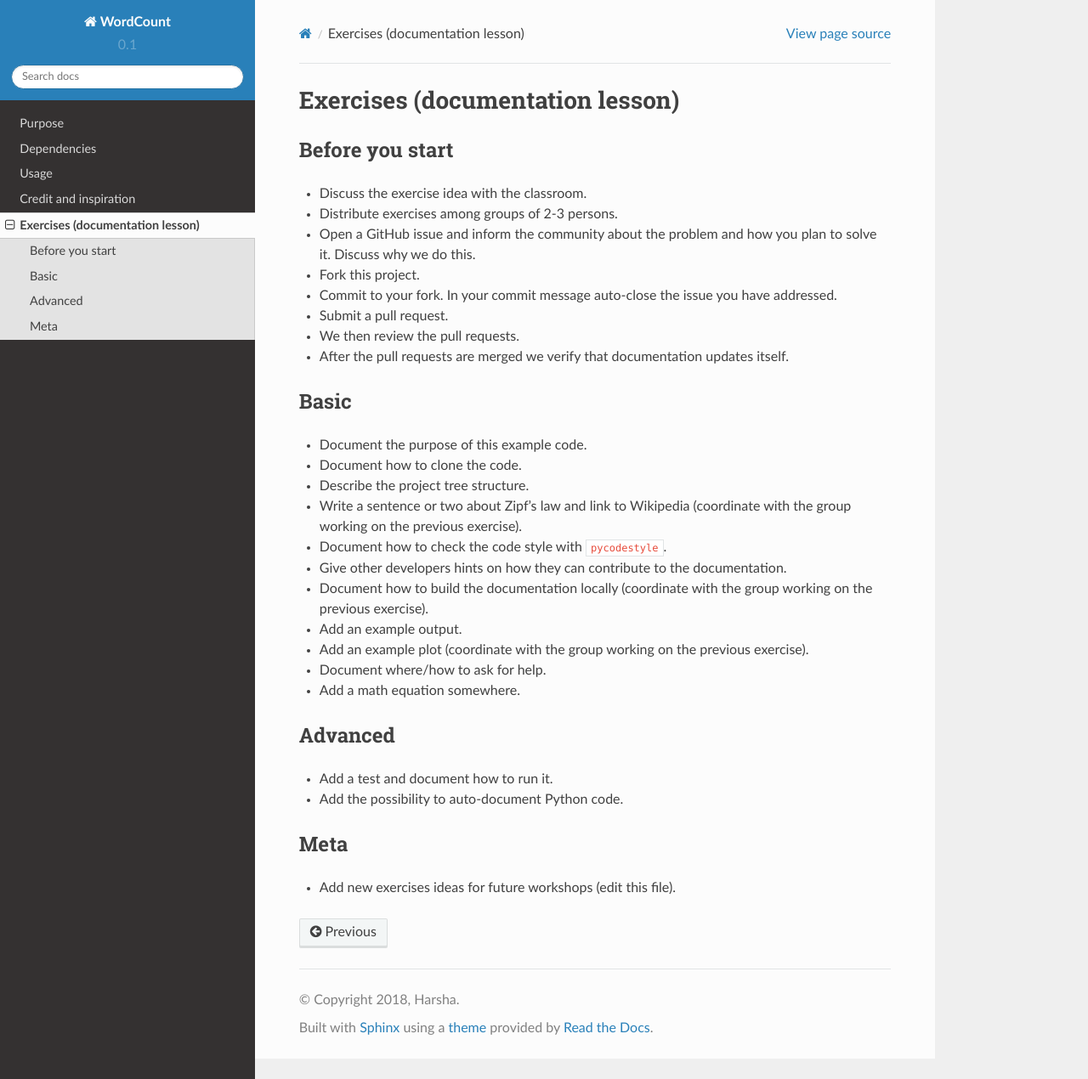
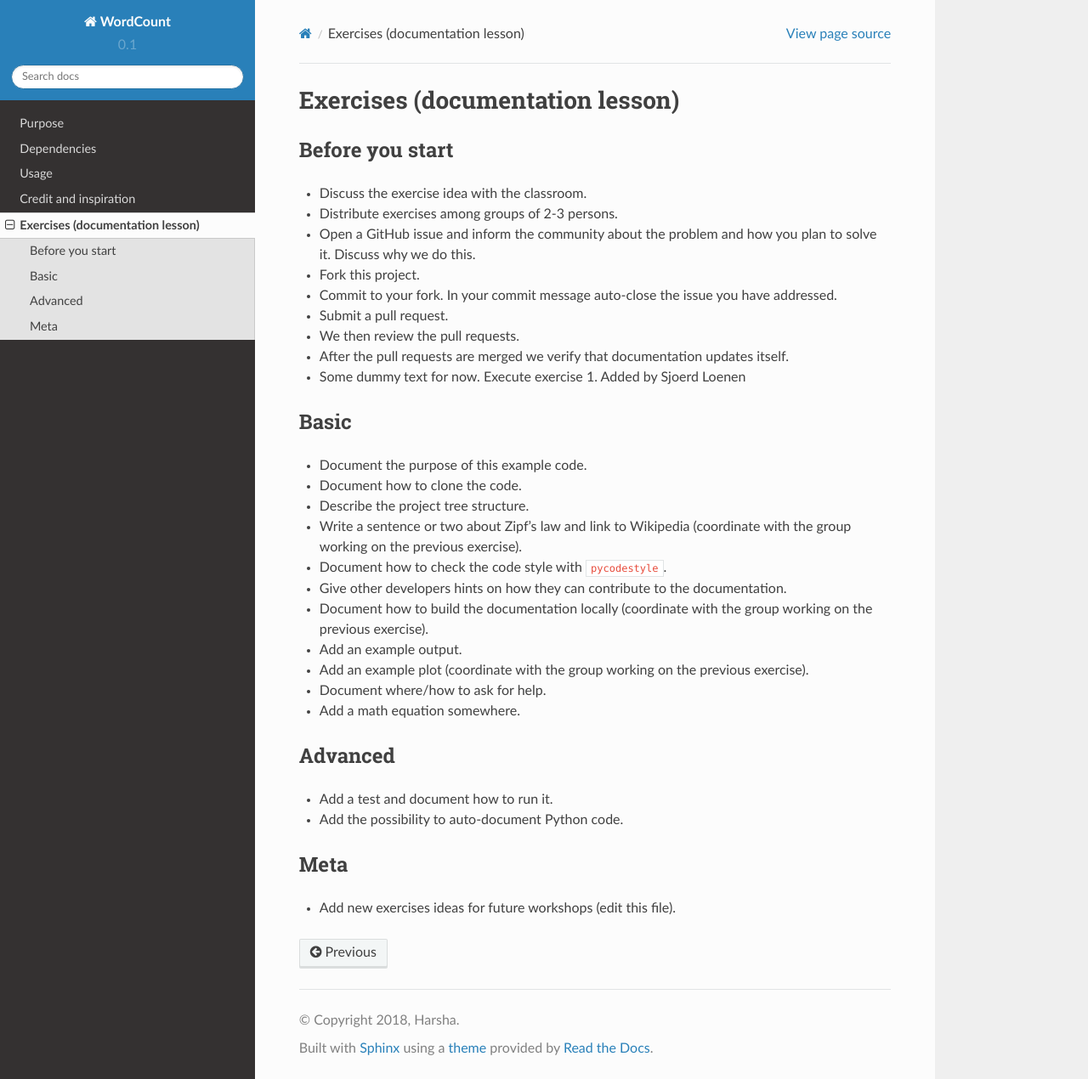
Before and after one commit to sjoerdloenen/word-count, a Sphinx documentation site: the page built from doc/exercises.rst, in a window 1280 px wide and 1270 px high. Shown: the whole window at 85% size. Built offline with Sphinx 7.4.7 and the Read the Docs theme 2.0.0, drawn with Linux system fonts in a browser that asks for light colours.

Commit message:
changed excersizes.rst

```diff
--- a/doc/exercises.rst
+++ b/doc/exercises.rst
@@ -16,7 +16,7 @@ Before you start
 - We then review the pull requests.
 - After the pull requests are merged we verify that documentation updates itself.
 
-
+- Some dummy text for now. Execute exercise 1. Added by Sjoerd Loenen
 Basic
 -----
 
```
